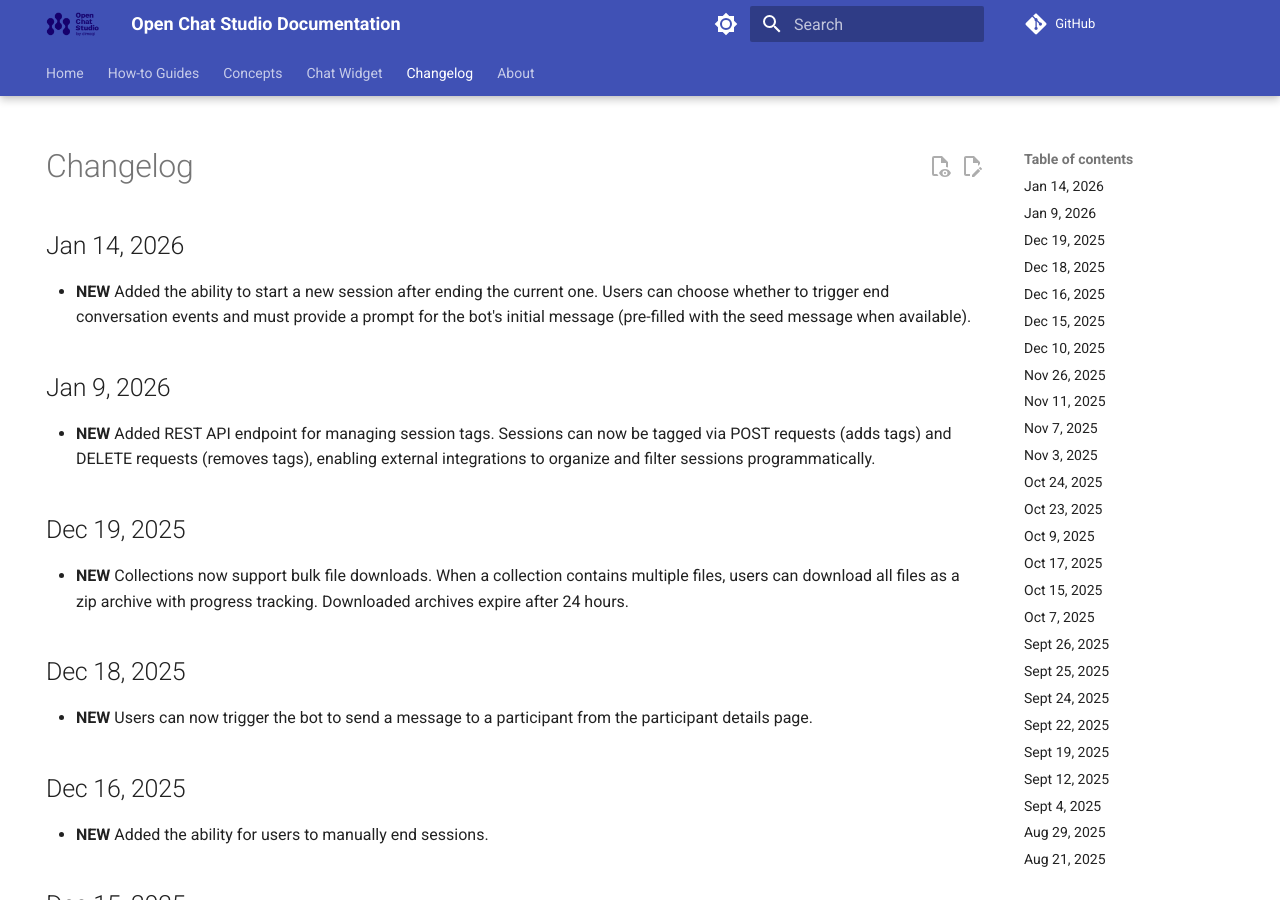
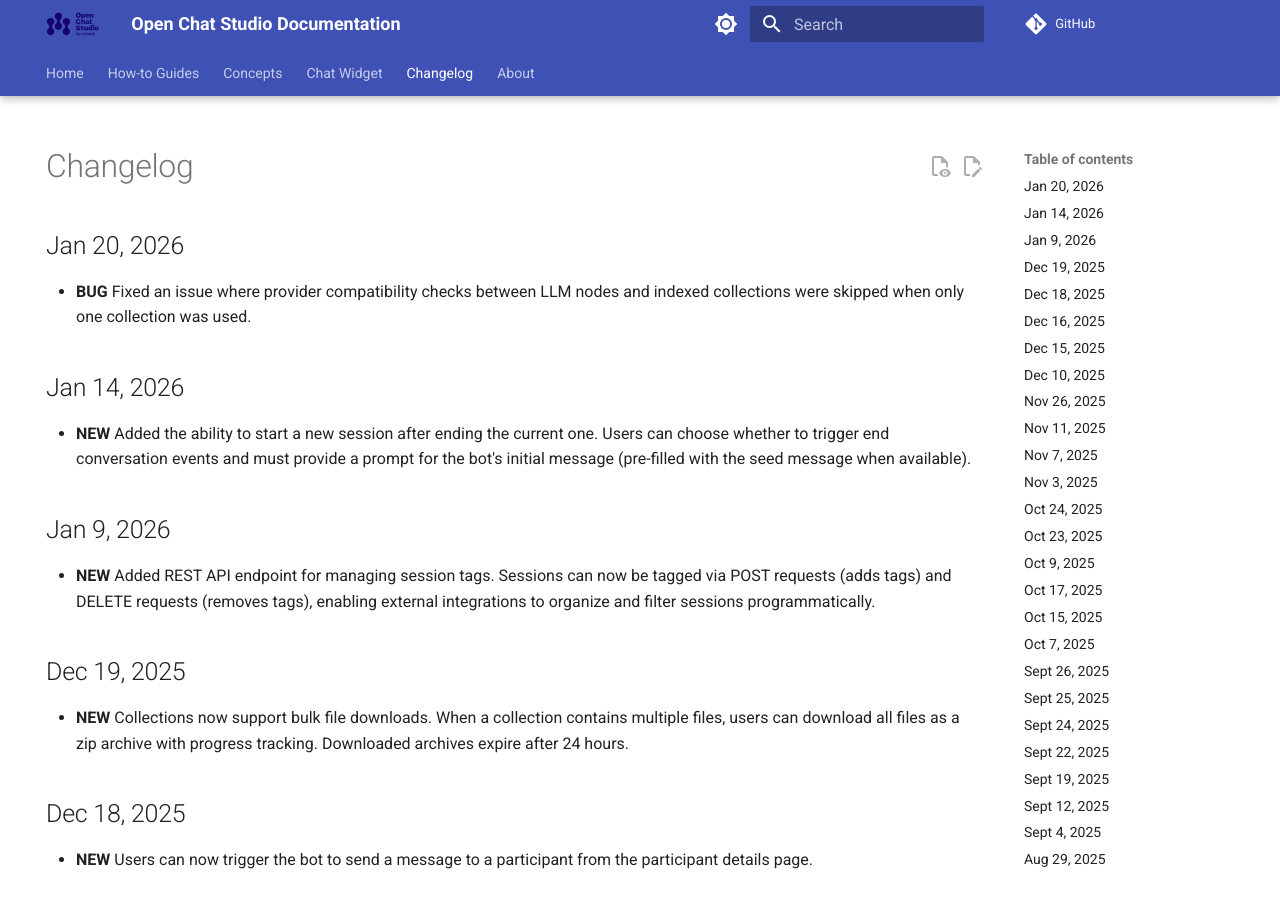
Before and after one commit to dimagi/open-chat-studio-docs, an MkDocs documentation site: the page built from docs/changelog.md, in a window 1280 px wide and 900 px high. Built offline with MkDocs 1.6.1 and Material for MkDocs 9.7.7, drawn with Linux system fonts in a browser that asks for light colours; emoji names are drawn with the system emoji font; a script that is not in the unit is left out; comment, search, counter and statistics services are not loaded.

Commit message:
update changelog and docs from OCS PR #2660
Co-Authored-By: Claude Sonnet 4.5 <noreply@anthropic.com>

```diff
--- a/docs/changelog.md
+++ b/docs/changelog.md
@@ -4,6 +4,9 @@ hide:
 ---
 
 # Changelog
+## Jan 20, 2026
+* **BUG** Fixed an issue where provider compatibility checks between LLM nodes and indexed collections were skipped when only one collection was used.
+
 ## Jan 14, 2026
 * **NEW** Added the ability to start a new session after ending the current one. Users can choose whether to trigger end conversation events and must provide a prompt for the bot's initial message (pre-filled with the seed message when available).
 
```
